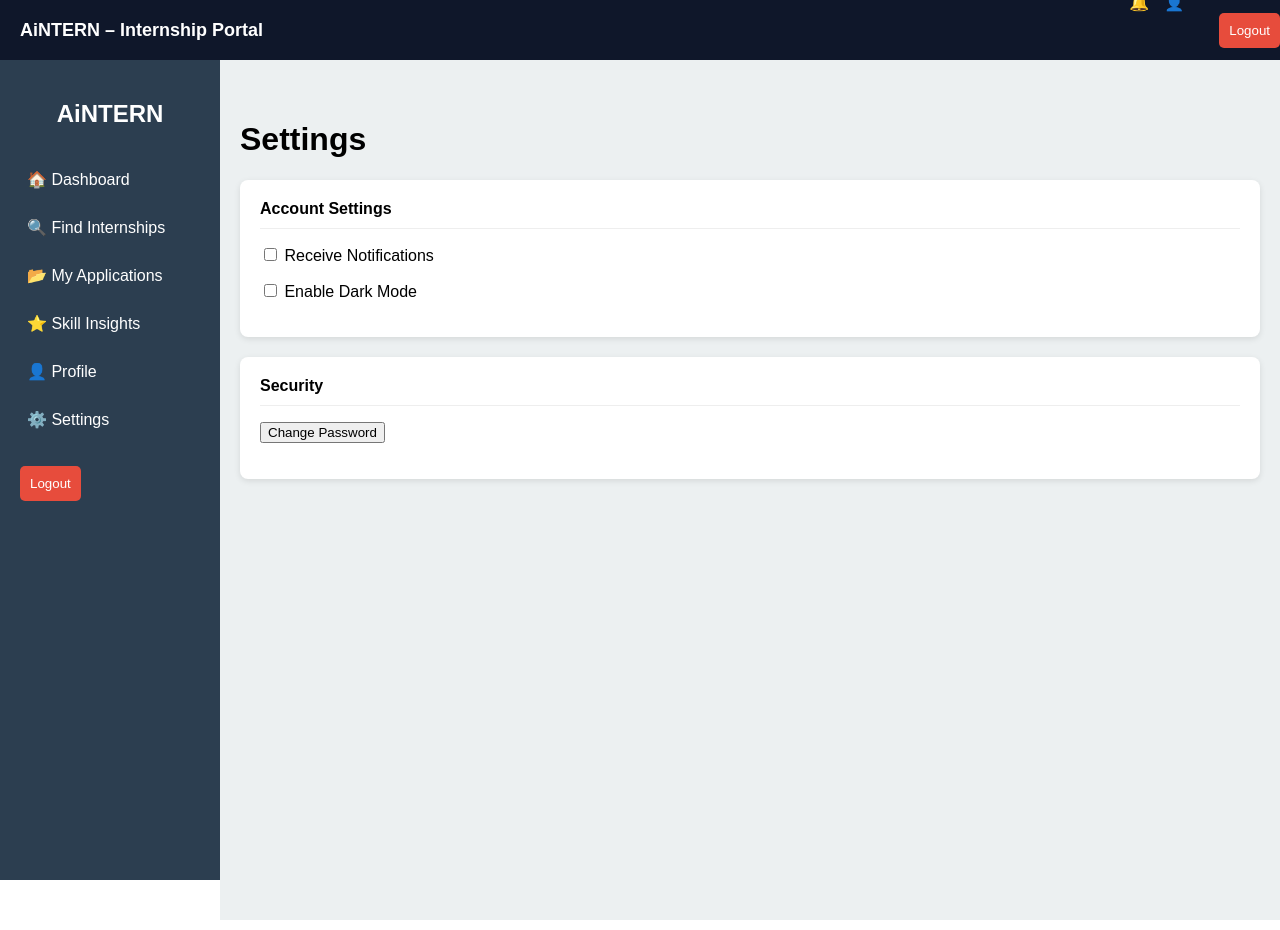
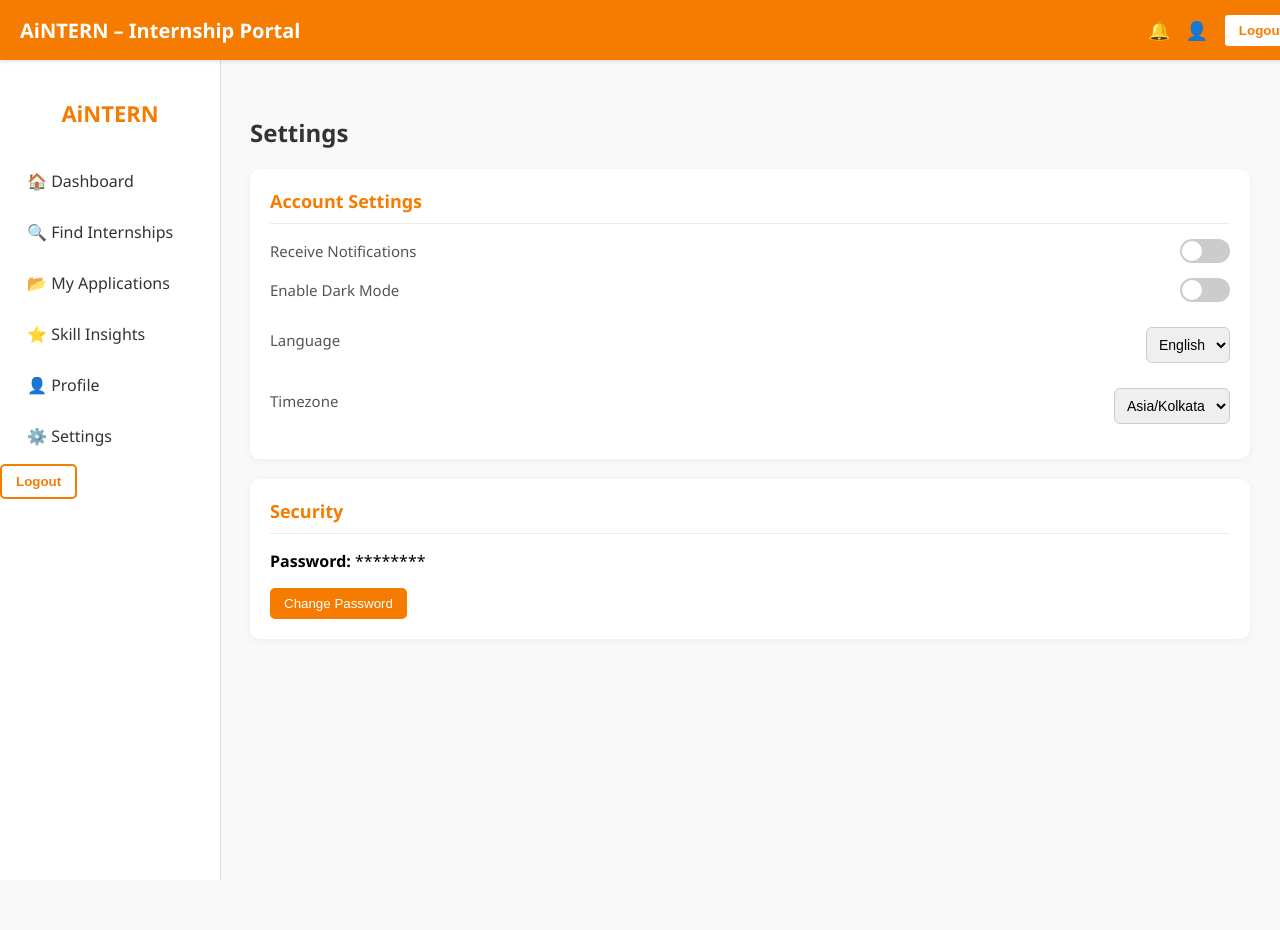
Before and after one commit to Team-AiNTERN/AIntern, a website: page settings.html in a window 1280 px wide. Drawn offline with Linux system fonts and the light colour scheme.

Commit message:
Update settings.html

```diff
--- a/settings.html
+++ b/settings.html
@@ -1,25 +1,197 @@
 <!DOCTYPE html>
 <html lang="en">
 <head>
-<meta charset="UTF-8">
-<meta name="viewport" content="width=device-width, initial-scale=1.0">
+  <meta charset="UTF-8" />
+  <meta name="viewport" content="width=device-width, initial-scale=1.0" />
   <title>Settings</title>
   <style>
-/* same CSS as dashboard */
-body { margin: 0; font-family: Arial, sans-serif; display: flex; }
-header { height: 60px; width: 100%; background: #0f172a; color: white; display: flex; justify-content: space-between; align-items: center; padding: 0 20px; position: fixed; top: 0; z-index: 100; }
-header h1 { font-size: 18px; margin: 0; }
-header .icons { display: flex; gap: 15px; }
-header .icons span { cursor: pointer; }
-.sidebar { width: 220px; background: #2c3e50; color: #fff; height: 100vh; padding-top: 80px; position: fixed; }
-.sidebar h2 { text-align: center; margin-bottom: 30px; }
-.sidebar a { display: block; color: white; padding: 12px; text-decoration: none; margin: 5px 15px; border-radius: 8px; }
-.sidebar a:hover { background: #34495e; }
-.main { flex: 1; margin-left: 220px; padding: 100px 20px 20px 20px; background: #ecf0f1; min-height: 100vh; }
-.logout-btn { margin: 20px; padding: 10px; background: #e74c3c; border: none; border-radius: 5px; color: #fff; cursor: pointer; }
-.logout-btn:hover { background: #c0392b; }
-.card { background: white; border-radius: 8px; padding: 20px; margin-bottom: 20px; box-shadow: 0 2px 6px rgba(0,0,0,0.1); }
-.card h2 { margin-top: 0; font-size: 16px; border-bottom: 1px solid #eee; padding-bottom: 10px; }
+    body {
+      margin: 0;
+      font-family: 'Segoe UI', sans-serif;
+      display: flex;
+      background: #f9f9f9;
+    }
+
+    header {
+      height: 60px;
+      width: 100%;
+      background: #f57c00;
+      color: white;
+      display: flex;
+      justify-content: space-between;
+      align-items: center;
+      padding: 0 20px;
+      position: fixed;
+      top: 0;
+      z-index: 100;
+      box-shadow: 0 2px 4px rgba(0,0,0,0.1);
+    }
+
+    header h1 {
+      font-size: 20px;
+      margin: 0;
+      font-weight: 600;
+    }
+
+    .icons {
+      display: flex;
+      gap: 15px;
+      align-items: center;
+    }
+
+    .icons span {
+      cursor: pointer;
+      font-size: 18px;
+    }
+
+    .logout-btn {
+      padding: 8px 14px;
+      background: white;
+      color: #f57c00;
+      border: 2px solid #f57c00;
+      border-radius: 5px;
+      font-weight: 600;
+      cursor: pointer;
+      transition: 0.3s;
+    }
+
+    .logout-btn:hover {
+      background: #f57c00;
+      color: white;
+    }
+
+    .sidebar {
+      width: 220px;
+      background: #fff;
+      color: #333;
+      height: 100vh;
+      padding-top: 80px;
+      position: fixed;
+      border-right: 1px solid #ddd;
+    }
+
+    .sidebar h2 {
+      text-align: center;
+      margin-bottom: 30px;
+      color: #f57c00;
+      font-size: 22px;
+    }
+
+    .sidebar a {
+      display: block;
+      color: #333;
+      padding: 12px;
+      text-decoration: none;
+      margin: 5px 15px;
+      border-radius: 8px;
+      font-weight: 500;
+      transition: 0.2s;
+    }
+
+    .sidebar a:hover {
+      background: #ffe0b2;
+      color: #f57c00;
+    }
+
+    .main {
+      flex: 1;
+      margin-left: 220px;
+      padding: 100px 30px 30px 30px;
+      background: #f9f9f9;
+      min-height: 100vh;
+    }
+
+    .main h1 {
+      font-size: 24px;
+      margin-bottom: 20px;
+      color: #333;
+    }
+
+    .card {
+      background: white;
+      border-radius: 10px;
+      padding: 20px;
+      margin-bottom: 20px;
+      box-shadow: 0 2px 8px rgba(0,0,0,0.05);
+      transition: 0.3s;
+    }
+
+    .card:hover {
+      box-shadow: 0 4px 12px rgba(0,0,0,0.1);
+    }
+
+    .card h2 {
+      margin-top: 0;
+      font-size: 18px;
+      border-bottom: 1px solid #eee;
+      padding-bottom: 10px;
+      color: #f57c00;
+    }
+
+    .setting-row {
+      display: flex;
+      justify-content: space-between;
+      align-items: center;
+      margin: 15px 0;
+    }
+
+    .setting-row label {
+      font-size: 15px;
+      color: #555;
+    }
+
+    .toggle {
+      position: relative;
+      width: 50px;
+      height: 24px;
+      background: #ccc;
+      border-radius: 50px;
+      cursor: pointer;
+      transition: background 0.3s;
+    }
+
+    .toggle::before {
+      content: '';
+      position: absolute;
+      top: 2px;
+      left: 2px;
+      width: 20px;
+      height: 20px;
+      background: white;
+      border-radius: 50%;
+      transition: transform 0.3s;
+    }
+
+    .toggle.active {
+      background: #f57c00;
+    }
+
+    .toggle.active::before {
+      transform: translateX(26px);
+    }
+
+    .card button {
+      padding: 8px 14px;
+      background: #f57c00;
+      color: white;
+      border: none;
+      border-radius: 5px;
+      font-weight: 500;
+      cursor: pointer;
+      transition: 0.3s;
+    }
+
+    .card button:hover {
+      background: #e65100;
+    }
+
+    select {
+      padding: 8px;
+      font-size: 14px;
+      border-radius: 6px;
+      border: 1px solid #ccc;
+      margin-top: 10px;
+    }
   </style>
 </head>
 <body>
@@ -31,6 +203,7 @@ header .icons span { cursor: pointer; }
     <button class="logout-btn" onclick="logout()">Logout</button>
   </div>
 </header>
+
 <div class="sidebar">
   <h2>AiNTERN</h2>
   <a href="dashboard.html">🏠 Dashboard</a>
@@ -41,20 +214,53 @@ header .icons span { cursor: pointer; }
   <a href="settings.html">⚙️ Settings</a>
   <button class="logout-btn" onclick="logout()">Logout</button>
 </div>
+
 <div class="main">
   <h1>Settings</h1>
+
   <div class="card">
     <h2>Account Settings</h2>
-<p><label><input type="checkbox"> Receive Notifications</label></p>
-<p><label><input type="checkbox"> Enable Dark Mode</label></p>
+    <div class="setting-row">
+      <label>Receive Notifications</label>
+      <div class="toggle" onclick="toggleSwitch(this)"></div>
     </div>
+    <div class="setting-row">
+      <label>Enable Dark Mode</label>
+      <div class="toggle" onclick="toggleSwitch(this)"></div>
+    </div>
+    <div class="setting-row">
+      <label>Language</label>
+      <select>
+        <option>English</option>
+        <option>Hindi</option>
+        <option>Tamil</option>
+      </select>
+    </div>
+    <div class="setting-row">
+      <label>Timezone</label>
+      <select>
+        <option>Asia/Kolkata</option>
+        <option>UTC</option>
+        <option>Asia/Tokyo</option>
+      </select>
+    </div>
+  </div>
+
   <div class="card">
     <h2>Security</h2>
-<p><button>Change Password</button></p>
+    <p><b>Password:</b> ********</p>
+    <button onclick="alert('Redirecting to password update...')">Change Password</button>
   </div>
 </div>
+
 <script>
-function logout(){window.location.href="student-login.html";}
+  function logout() {
+    window.location.href = "student-login.html";
+  }
+
+  function toggleSwitch(el) {
+    el.classList.toggle("active");
+  }
 </script>
 </body>
 </html>
```
Lines whose indentation alone changed are shown as unchanged.
